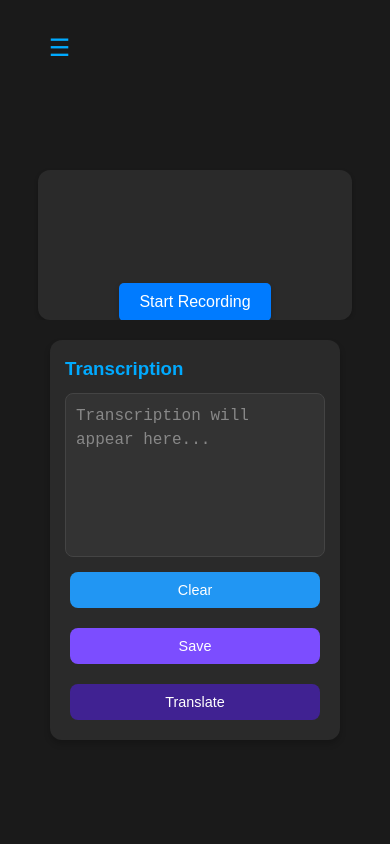
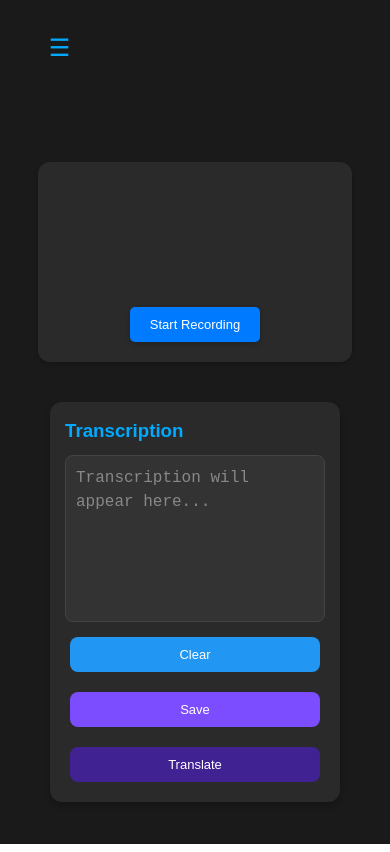
Before and after one commit to taiminhle4920/linguofy, a React (Vite) app in the folder frontend/: page /LandingPage in a window 390 px wide. Built offline with nearby package versions, Linux system fonts and the light colour scheme; sample sign-in values are in the browser's storage.

Commit message:
fix some issue with the layout landing page for phone

```diff
--- a/frontend/src/components/LandingPage.css
+++ b/frontend/src/components/LandingPage.css
@@ -217,6 +217,9 @@
         height: 200px;
         width: 95%;
     }
+    .recordButton {
+        font-size: small;
+    }
 
     .transcription-box {
         height: 500px;
@@ -230,7 +233,7 @@
 
     .actionButton {
         padding: 10px 20px;
-        font-size: 0.9rem;
+        font-size: small;
     }
 
     .bottomSection {
@@ -240,13 +243,18 @@
 
 @media (max-width: 480px) {
     .visualizer-container {
-        height: 150px;
-        padding: 10px;
+        height: 200px;
+        padding: 30px;
+        margin-bottom: 20px;
+    }
+    .recordButton {
+        font-size: small;
     }
 
     .transcription-box {
         height: 400px;
         padding: 15px;
+
     }
 
     .textArea {
@@ -254,8 +262,7 @@
         padding: 10px;
     }
 
-    .logout-button {
-        padding: 8px 12px;
-        font-size: 0.9rem;
+    .actionButton{
+        font-size: small;
     }
 }
```
